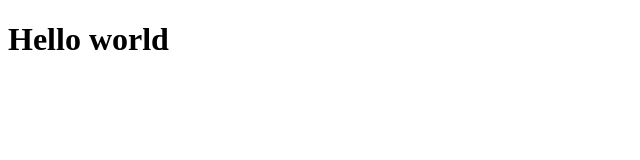
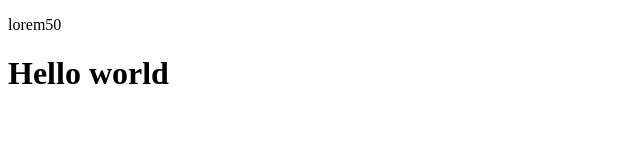
Before and after one commit to worker365/First-project, a plain HTML site: page index.html in a window 1280 px wide. Shown: the whole page, without its empty margins (0-640 px from the left). Drawn offline with Linux system fonts and the light colour scheme.

Commit message:
Update index.html

```diff
--- a/index.html
+++ b/index.html
@@ -3,6 +3,8 @@
     <title>first work</title>
 </head>
 <body>
+    <p>lorem50
+    </p>
     <h1>Hello world</h1>
 </body>
 </html>
```
